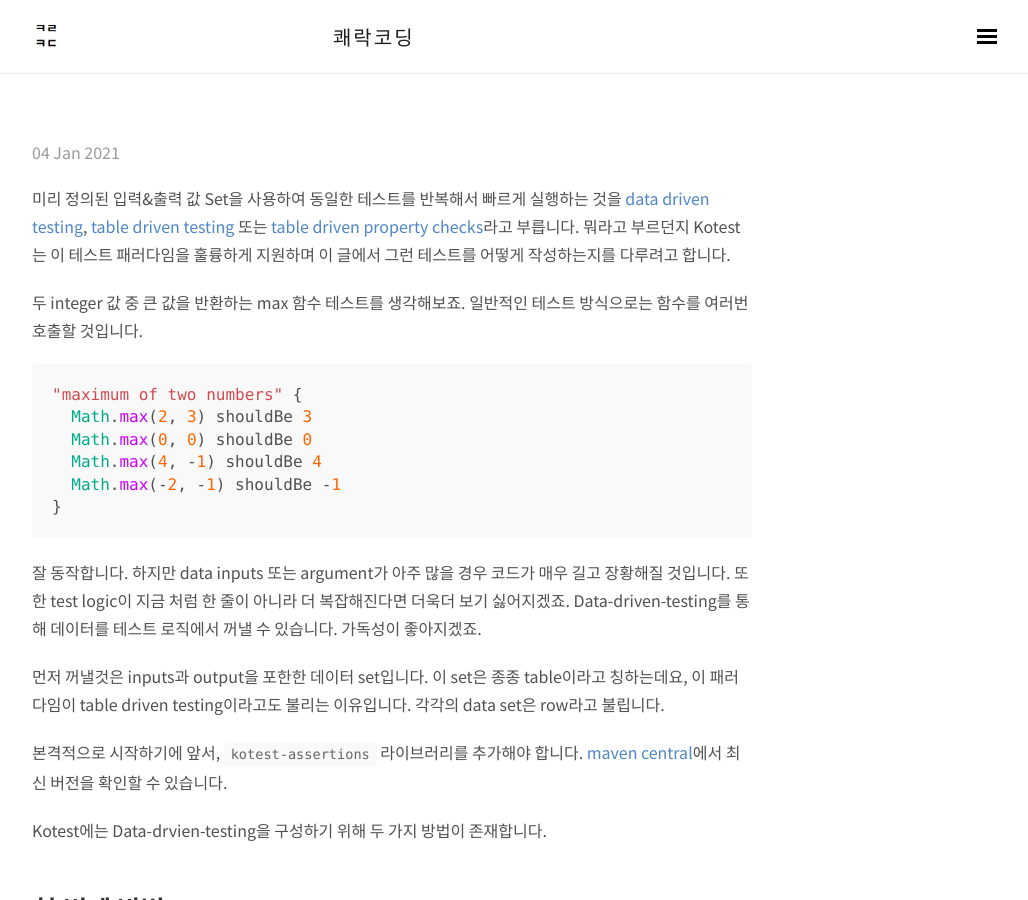
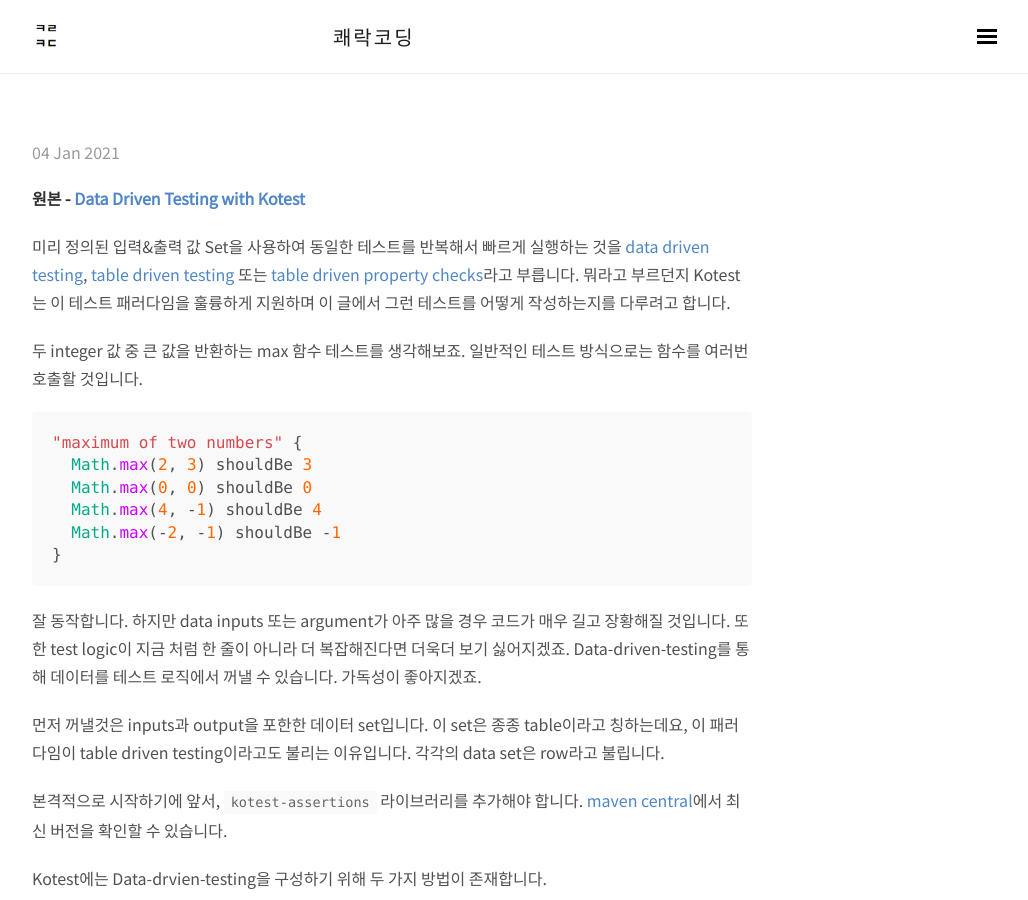
Before and after one commit to wooooooak/wooooooak.github.io, a Jekyll site: the page built from _posts/번역/2021-01-04-kotest_data_driven_testing.md, in a window 1280 px wide and 900 px high. Shown: the whole window, without its empty margins (248-1276 px from the left). Built offline with Jekyll 4.4.1, drawn with Linux system fonts in a browser that asks for light colours; nearby versions of some CDN libraries; some web fonts are replaced; our own code applies the rules of GitHub Pages for plain Markdown files; comment, search, counter and statistics services are not loaded.

Commit message:
update post

```diff
--- a/_posts/번역/2021-01-04-kotest_data_driven_testing.md
+++ b/_posts/번역/2021-01-04-kotest_data_driven_testing.md
@@ -5,6 +5,8 @@ category: 번역
 tags: [Kotest, Data Driven Testing]
 comments: true
 ---
+
+**원본 - [Data Driven Testing with Kotest](https://proandroiddev.com/data-driven-testing-with-kotlintest-a07ac60e70fc)**
 
 미리 정의된 입력&출력 값 Set을 사용하여 동일한 테스트를 반복해서 빠르게 실행하는 것을 [data driven testing](http://spockframework.org/spock/docs/1.1/data_driven_testing.html), [table driven testing](https://github.com/golang/go/wiki/TableDrivenTests) 또는 [table driven property checks](https://www.scalatest.org/user_guide/table_driven_property_checks)라고 부릅니다. 뭐라고 부르던지 Kotest는 이 테스트 패러다임을 훌륭하게 지원하며 이 글에서 그런 테스트를 어떻게 작성하는지를 다루려고 합니다.
 
```
